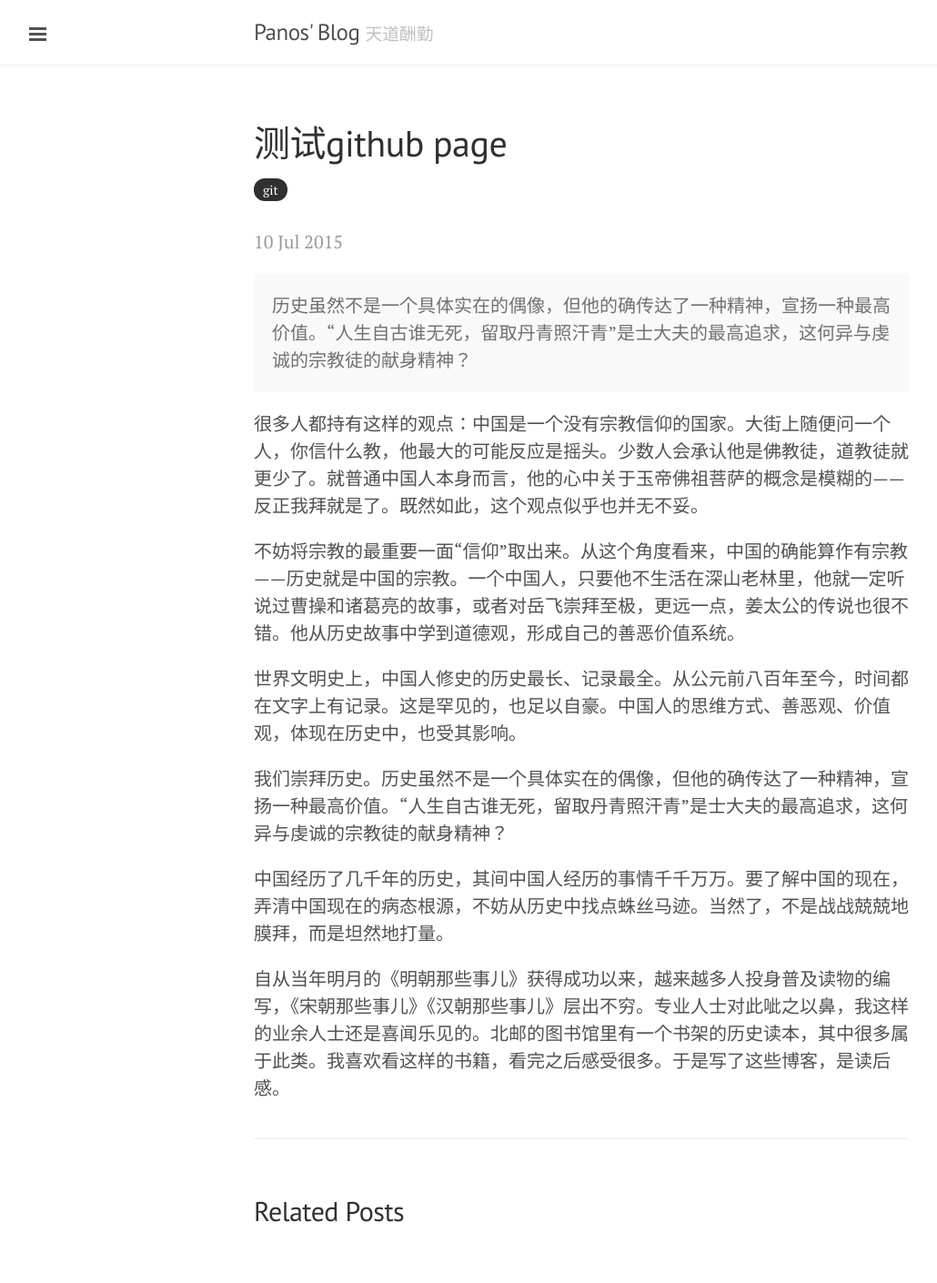
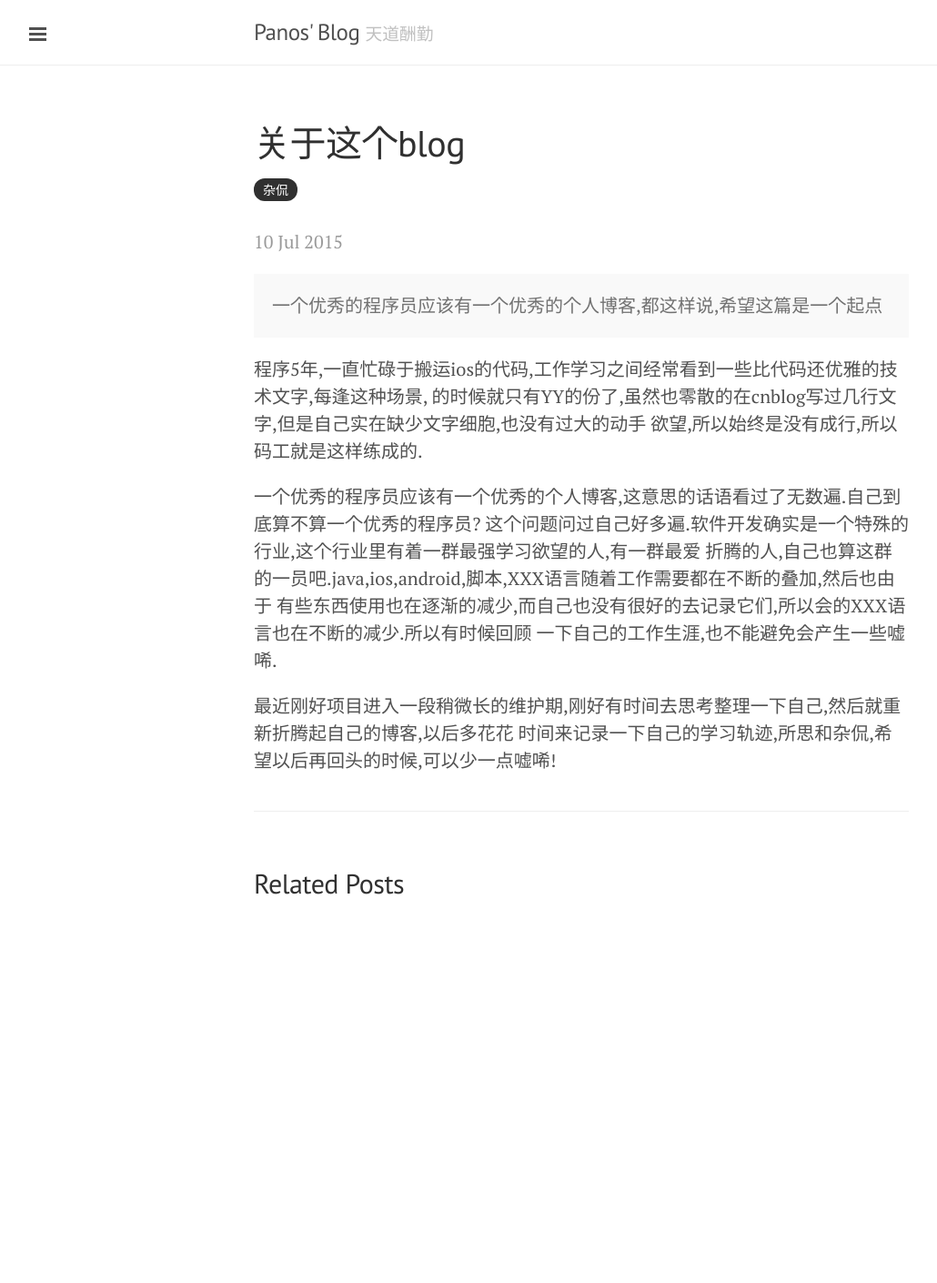
Before and after one commit to panoshuang/panoshuang.github.io, a Jekyll site: the page built from _posts/2015-07-10-first-test.md, in a window 1280 px wide. Shown: the whole page at 91% size, without its empty margins (1-1031 px from the left). Built offline with Jekyll 4.4.1, drawn with Linux system fonts in a browser that asks for light colours; Markdown is read by kramdown in place of the engine named in the settings; comment, search, counter and statistics services are not loaded; after the commit the page ends 1050 px from its top, so only the background shows below that.

Commit message:
blog开头

```diff
--- a/_posts/2015-07-10-first-test.md
+++ b/_posts/2015-07-10-first-test.md
@@ -1,19 +1,20 @@
 ---
 layout: post
-category: "测试"
-title: "测试github page"
-tags: [git]
-description: "历史虽然不是一个具体实在的偶像，但他的确传达了一种精神，宣扬一种最高价值。“人生自古谁无死，留取丹青照汗青”是士大夫的最高追求，这何异与虔诚的宗教徒的献身精神？"
+category: "杂侃"
+title: "关于这个blog"
+tags: [杂侃]
+description: "一个优秀的程序员应该有一个优秀的个人博客,都这样说,希望这篇是一个起点"
 ---
 
-很多人都持有这样的观点：中国是一个没有宗教信仰的国家。大街上随便问一个人，你信什么教，他最大的可能反应是摇头。少数人会承认他是佛教徒，道教徒就更少了。就普通中国人本身而言，他的心中关于玉帝佛祖菩萨的概念是模糊的——反正我拜就是了。既然如此，这个观点似乎也并无不妥。
+  程序5年,一直忙碌于搬运ios的代码,工作学习之间经常看到一些比代码还优雅的技术文字,每逢这种场景,
+的时候就只有YY的份了,虽然也零散的在cnblog写过几行文字,但是自己实在缺少文字细胞,也没有过大的动手
+欲望,所以始终是没有成行,所以码工就是这样练成的.
 
-不妨将宗教的最重要一面“信仰”取出来。从这个角度看来，中国的确能算作有宗教——历史就是中国的宗教。一个中国人，只要他不生活在深山老林里，他就一定听说过曹操和诸葛亮的故事，或者对岳飞崇拜至极，更远一点，姜太公的传说也很不错。他从历史故事中学到道德观，形成自己的善恶价值系统。
+  一个优秀的程序员应该有一个优秀的个人博客,这意思的话语看过了无数遍.自己到底算不算一个优秀的程序员?
+这个问题问过自己好多遍.软件开发确实是一个特殊的行业,这个行业里有着一群最强学习欲望的人,有一群最爱
+折腾的人,自己也算这群的一员吧.java,ios,android,脚本,XXX语言随着工作需要都在不断的叠加,然后也由于
+有些东西使用也在逐渐的减少,而自己也没有很好的去记录它们,所以会的XXX语言也在不断的减少.所以有时候回顾
+一下自己的工作生涯,也不能避免会产生一些嘘唏.
 
-世界文明史上，中国人修史的历史最长、记录最全。从公元前八百年至今，时间都在文字上有记录。这是罕见的，也足以自豪。中国人的思维方式、善恶观、价值观，体现在历史中，也受其影响。
-
-我们崇拜历史。历史虽然不是一个具体实在的偶像，但他的确传达了一种精神，宣扬一种最高价值。“人生自古谁无死，留取丹青照汗青”是士大夫的最高追求，这何异与虔诚的宗教徒的献身精神？
-
-中国经历了几千年的历史，其间中国人经历的事情千千万万。要了解中国的现在，弄清中国现在的病态根源，不妨从历史中找点蛛丝马迹。当然了，不是战战兢兢地膜拜，而是坦然地打量。
-
-自从当年明月的《明朝那些事儿》获得成功以来，越来越多人投身普及读物的编写，《宋朝那些事儿》《汉朝那些事儿》层出不穷。专业人士对此呲之以鼻，我这样的业余人士还是喜闻乐见的。北邮的图书馆里有一个书架的历史读本，其中很多属于此类。我喜欢看这样的书籍，看完之后感受很多。于是写了这些博客，是读后感。
+  最近刚好项目进入一段稍微长的维护期,刚好有时间去思考整理一下自己,然后就重新折腾起自己的博客,以后多花花
+时间来记录一下自己的学习轨迹,所思和杂侃,希望以后再回头的时候,可以少一点嘘唏!
```
Also changed, not shown: about.md (+1 -1 lines).
